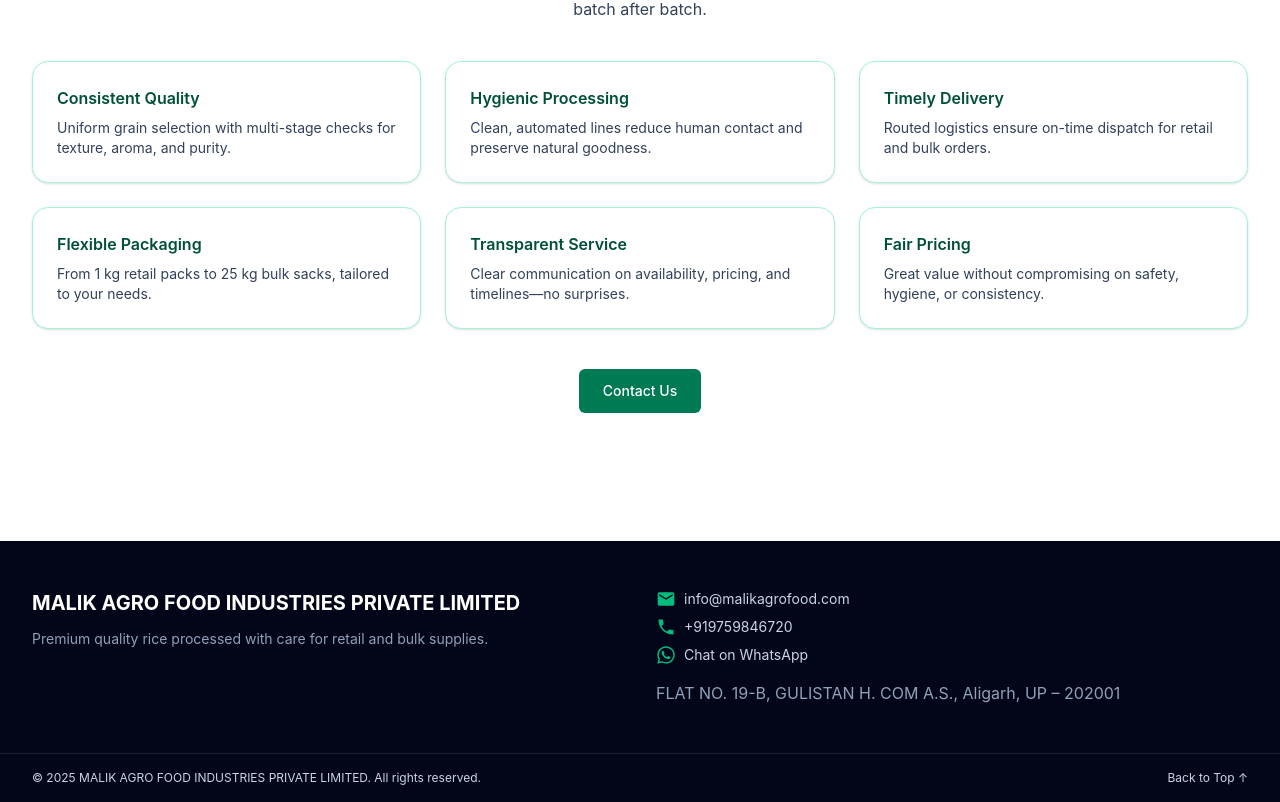
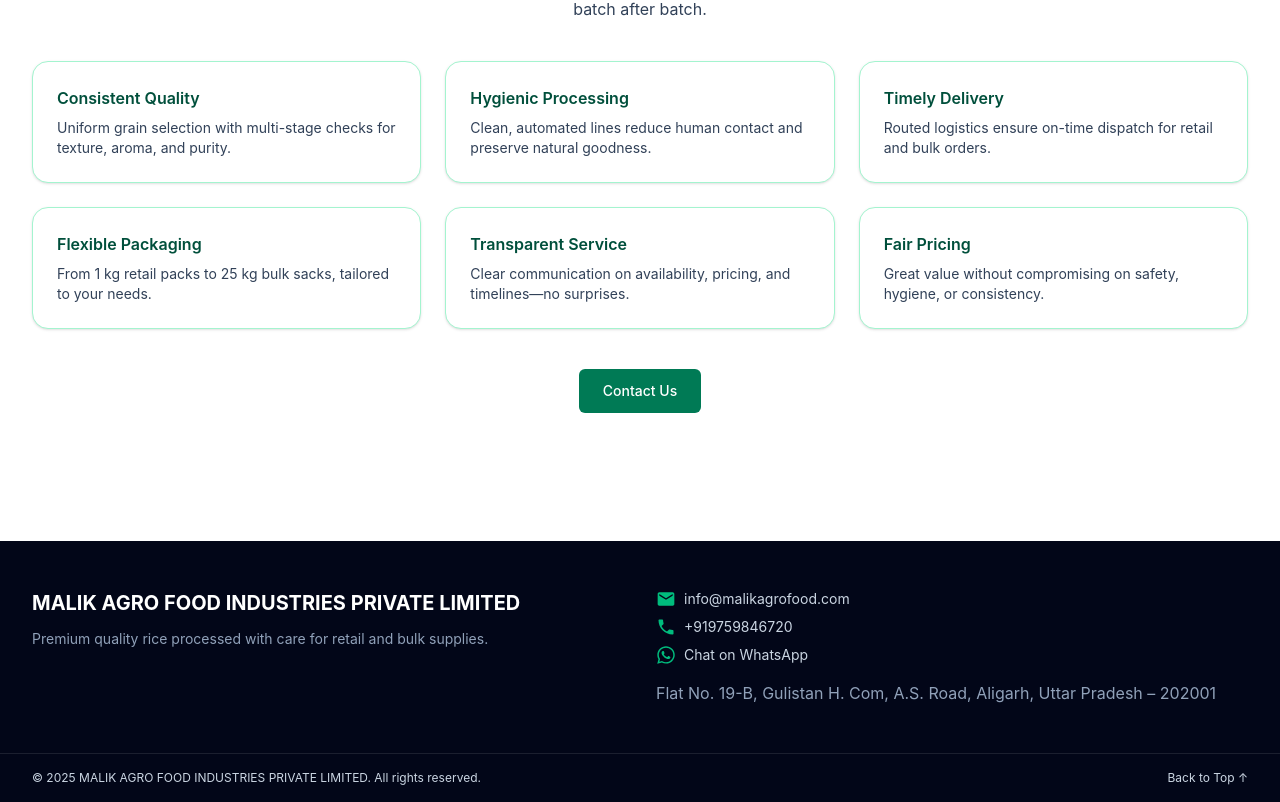
Before and after one commit to mdkhurram0207/MalikAgroFood, a React (Vite) app: page / in a window 1280 px wide. Shown: the part 1685-2487 px from the top of the page. Built offline with nearby package versions, Linux system fonts and the light colour scheme.

Commit message:
Update footer address

```diff
--- a/src/components/Footer.jsx
+++ b/src/components/Footer.jsx
@@ -39,7 +39,7 @@
               </a>
             </li>
             <li className="text-slate-400 mt-2 text-sm md:text-base">
-              FLAT NO. 19-B, GULISTAN H. COM A.S., Aligarh, UP – 202001
+              Flat No. 19-B, Gulistan H. Com, A.S. Road, Aligarh, Uttar Pradesh – 202001
             </li>
           </ul>
         </div>
```
